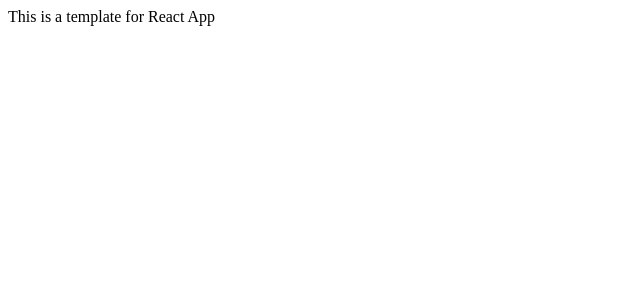
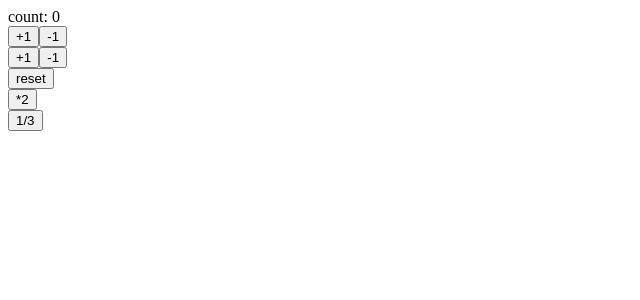
Before and after one commit to fractaaal/react-hooks-101, a React (Create React App) app: page / in a window 1280 px wide. Shown: the top 300 px of the page, without its empty margins (0-640 px from the left). Built offline with nearby package versions, Linux system fonts and the light colour scheme.

Commit message:
first hooks useState

```diff
--- a/src/App.js
+++ b/src/App.js
@@ -1,7 +1,40 @@
-import React from "react";
+import React, { useState } from "react";
 
 const App = () => {
-  return <div className="App">This is a template for React App</div>;
+  const [count, setCount] = useState(0);
+  const increment = () => setCount(count + 1);
+  const decrement = () => setCount(count - 1);
+  const increment2 = () => setCount((previousCount) => previousCount + 1);
+  const decrement2 = () => setCount((previousCount) => previousCount - 1);
+  const reset = () => setCount(0);
+  const double = () => setCount((previousCount) => previousCount * 2);
+  const divide = () =>
+    setCount((previousCount) => {
+      return previousCount % 3 == 0 ? previousCount / 3 : previousCount;
+    });
+
+  return (
+    <div>
+      <div>count: {count}</div>
+      <div>
+        <button onClick={increment}>+1</button>
+        <button onClick={decrement}>-1</button>
+      </div>
+      <div>
+        <button onClick={increment2}>+1</button>
+        <button onClick={decrement2}>-1</button>
+      </div>
+      <div>
+        <button onClick={reset}>reset</button>
+      </div>
+      <div>
+        <button onClick={double}>*2</button>
+      </div>
+      <div>
+        <button onClick={divide}>1/3</button>
+      </div>
+    </div>
+  );
 };
 
 export default App;
```
